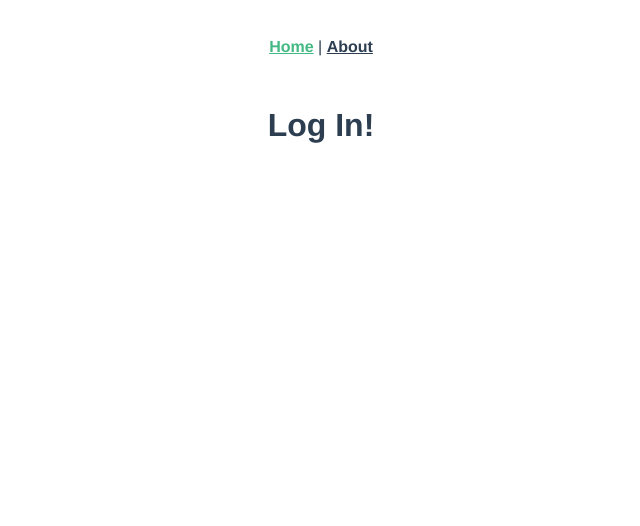
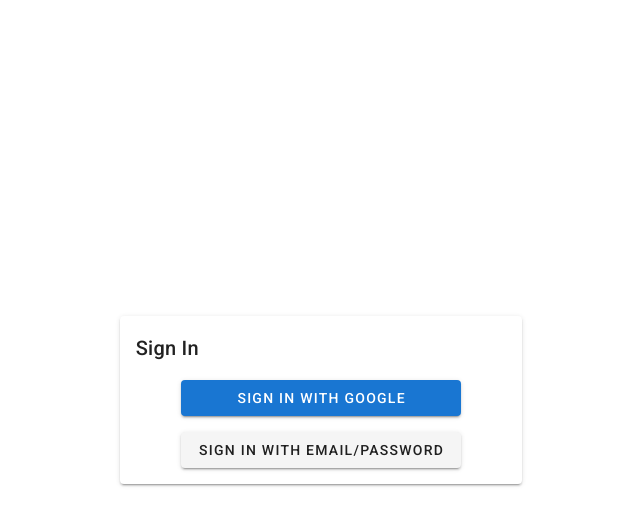
Before and after one commit to arjunpat/intellecture, a Vue app in the folder student/: page / in a window 1280 px wide. Shown: the top 526 px of the page, without its empty margins (319-959 px from the left). Built offline with nearby package versions, Linux system fonts and the light colour scheme.

Commit message:
added vuetify, sign in page ui

```diff
--- a/student/public/index.html
+++ b/student/public/index.html
@@ -6,6 +6,8 @@
     <meta name="viewport" content="width=device-width,initial-scale=1.0">
     <link rel="icon" href="<%= BASE_URL %>favicon.ico">
     <title><%= htmlWebpackPlugin.options.title %></title>
+    <link rel="stylesheet" href="https://fonts.googleapis.com/css?family=Roboto:100,300,400,500,700,900">
+    <link rel="stylesheet" href="https://cdn.jsdelivr.net/npm/@mdi/font@latest/css/materialdesignicons.min.css">
   </head>
   <body>
     <noscript>
--- a/student/src/App.vue
+++ b/student/src/App.vue
@@ -1,32 +1,59 @@
 <template>
-  <div id="app">
-    <div id="nav">
-      <router-link to="/">Home</router-link> |
-      <router-link to="/about">About</router-link>
-    </div>
-    <router-view/>
-  </div>
+  <v-app>
+    <!--
+    <v-app-bar
+      app
+      color="primary"
+      dark
+    >
+      <div class="d-flex align-center">
+        <v-img
+          alt="Vuetify Logo"
+          class="shrink mr-2"
+          contain
+          src="https://cdn.vuetifyjs.com/images/logos/vuetify-logo-dark.png"
+          transition="scale-transition"
+          width="40"
+        />
+
+        <v-img
+          alt="Vuetify Name"
+          class="shrink mt-1 hidden-sm-and-down"
+          contain
+          min-width="100"
+          src="https://cdn.vuetifyjs.com/images/logos/vuetify-name-dark.png"
+          width="100"
+        />
+      </div>
+
+      <v-spacer></v-spacer>
+
+      <v-btn
+        href="https://github.com/vuetifyjs/vuetify/releases/latest"
+        target="_blank"
+        text
+      >
+        <span class="mr-2">Latest Release</span>
+        <v-icon>mdi-open-in-new</v-icon>
+      </v-btn>
+    </v-app-bar>
+    -->
+
+    <v-content>
+      <router-view/>
+    </v-content>
+  </v-app>
 </template>
 
-<style>
-#app {
-  font-family: Avenir, Helvetica, Arial, sans-serif;
-  -webkit-font-smoothing: antialiased;
-  -moz-osx-font-smoothing: grayscale;
-  text-align: center;
-  color: #2c3e50;
-}
+<script>
+export default {
+  name: 'App',
 
-#nav {
-  padding: 30px;
-}
+  components: {
+  },
 
-#nav a {
-  font-weight: bold;
-  color: #2c3e50;
-}
-
-#nav a.router-link-exact-active {
-  color: #42b983;
-}
-</style>
+  data: () => ({
+    //
+  }),
+};
+</script>
--- a/student/src/components/HelloWorld.vue
+++ b/student/src/components/HelloWorld.vue
@@ -1,60 +1,151 @@
 <template>
-  <div class="hello">
-    <h1>{{ msg }}</h1>
-    <p>
-      For a guide and recipes on how to configure / customize this project,<br>
-      check out the
-      <a href="https://cli.vuejs.org" target="_blank" rel="noopener">vue-cli documentation</a>.
-    </p>
-    <h3>Installed CLI Plugins</h3>
-    <ul>
-      <li><a href="https://github.com/vuejs/vue-cli/tree/dev/packages/%40vue/cli-plugin-babel" target="_blank" rel="noopener">babel</a></li>
-      <li><a href="https://github.com/vuejs/vue-cli/tree/dev/packages/%40vue/cli-plugin-router" target="_blank" rel="noopener">router</a></li>
-      <li><a href="https://github.com/vuejs/vue-cli/tree/dev/packages/%40vue/cli-plugin-vuex" target="_blank" rel="noopener">vuex</a></li>
-      <li><a href="https://github.com/vuejs/vue-cli/tree/dev/packages/%40vue/cli-plugin-eslint" target="_blank" rel="noopener">eslint</a></li>
-    </ul>
-    <h3>Essential Links</h3>
-    <ul>
-      <li><a href="https://vuejs.org" target="_blank" rel="noopener">Core Docs</a></li>
-      <li><a href="https://forum.vuejs.org" target="_blank" rel="noopener">Forum</a></li>
-      <li><a href="https://chat.vuejs.org" target="_blank" rel="noopener">Community Chat</a></li>
-      <li><a href="https://twitter.com/vuejs" target="_blank" rel="noopener">Twitter</a></li>
-      <li><a href="https://news.vuejs.org" target="_blank" rel="noopener">News</a></li>
-    </ul>
-    <h3>Ecosystem</h3>
-    <ul>
-      <li><a href="https://router.vuejs.org" target="_blank" rel="noopener">vue-router</a></li>
-      <li><a href="https://vuex.vuejs.org" target="_blank" rel="noopener">vuex</a></li>
-      <li><a href="https://github.com/vuejs/vue-devtools#vue-devtools" target="_blank" rel="noopener">vue-devtools</a></li>
-      <li><a href="https://vue-loader.vuejs.org" target="_blank" rel="noopener">vue-loader</a></li>
-      <li><a href="https://github.com/vuejs/awesome-vue" target="_blank" rel="noopener">awesome-vue</a></li>
-    </ul>
-  </div>
+  <v-container>
+    <v-row class="text-center">
+      <v-col cols="12">
+        <v-img
+          :src="require('../assets/logo.svg')"
+          class="my-3"
+          contain
+          height="200"
+        />
+      </v-col>
+
+      <v-col class="mb-4">
+        <h1 class="display-2 font-weight-bold mb-3">
+          Welcome to Vuetify
+        </h1>
+
+        <p class="subheading font-weight-regular">
+          For help and collaboration with other Vuetify developers,
+          <br>please join our online
+          <a
+            href="https://community.vuetifyjs.com"
+            target="_blank"
+          >Discord Community</a>
+        </p>
+      </v-col>
+
+      <v-col
+        class="mb-5"
+        cols="12"
+      >
+        <h2 class="headline font-weight-bold mb-3">
+          What's next?
+        </h2>
+
+        <v-row justify="center">
+          <a
+            v-for="(next, i) in whatsNext"
+            :key="i"
+            :href="next.href"
+            class="subheading mx-3"
+            target="_blank"
+          >
+            {{ next.text }}
+          </a>
+        </v-row>
+      </v-col>
+
+      <v-col
+        class="mb-5"
+        cols="12"
+      >
+        <h2 class="headline font-weight-bold mb-3">
+          Important Links
+        </h2>
+
+        <v-row justify="center">
+          <a
+            v-for="(link, i) in importantLinks"
+            :key="i"
+            :href="link.href"
+            class="subheading mx-3"
+            target="_blank"
+          >
+            {{ link.text }}
+          </a>
+        </v-row>
+      </v-col>
+
+      <v-col
+        class="mb-5"
+        cols="12"
+      >
+        <h2 class="headline font-weight-bold mb-3">
+          Ecosystem
+        </h2>
+
+        <v-row justify="center">
+          <a
+            v-for="(eco, i) in ecosystem"
+            :key="i"
+            :href="eco.href"
+            class="subheading mx-3"
+            target="_blank"
+          >
+            {{ eco.text }}
+          </a>
+        </v-row>
+      </v-col>
+    </v-row>
+  </v-container>
 </template>
 
 <script>
 export default {
   name: 'HelloWorld',
-  props: {
-    msg: String,
-  },
+
+  data: () => ({
+    ecosystem: [
+      {
+        text: 'vuetify-loader',
+        href: 'https://github.com/vuetifyjs/vuetify-loader',
+      },
+      {
+        text: 'github',
+        href: 'https://github.com/vuetifyjs/vuetify',
+      },
+      {
+        text: 'awesome-vuetify',
+        href: 'https://github.com/vuetifyjs/awesome-vuetify',
+      },
+    ],
+    importantLinks: [
+      {
+        text: 'Documentation',
+        href: 'https://vuetifyjs.com',
+      },
+      {
+        text: 'Chat',
+        href: 'https://community.vuetifyjs.com',
+      },
+      {
+        text: 'Made with Vuetify',
+        href: 'https://madewithvuejs.com/vuetify',
+      },
+      {
+        text: 'Twitter',
+        href: 'https://twitter.com/vuetifyjs',
+      },
+      {
+        text: 'Articles',
+        href: 'https://medium.com/vuetify',
+      },
+    ],
+    whatsNext: [
+      {
+        text: 'Explore components',
+        href: 'https://vuetifyjs.com/components/api-explorer',
+      },
+      {
+        text: 'Select a layout',
+        href: 'https://vuetifyjs.com/layout/pre-defined',
+      },
+      {
+        text: 'Frequently Asked Questions',
+        href: 'https://vuetifyjs.com/getting-started/frequently-asked-questions',
+      },
+    ],
+  }),
 };
 </script>
-
-<!-- Add "scoped" attribute to limit CSS to this component only -->
-<style scoped>
-h3 {
-  margin: 40px 0 0;
-}
-ul {
-  list-style-type: none;
-  padding: 0;
-}
-li {
-  display: inline-block;
-  margin: 0 10px;
-}
-a {
-  color: #42b983;
-}
-</style>
--- a/student/src/main.js
+++ b/student/src/main.js
@@ -2,11 +2,13 @@ import Vue from 'vue';
 import App from './App.vue';
 import router from './router';
 import store from './store';
+import vuetify from './plugins/vuetify';
 
 Vue.config.productionTip = false;
 
 new Vue({
   router,
   store,
+  vuetify,
   render: (h) => h(App),
 }).$mount('#app');
--- /dev/null
+++ b/student/src/plugins/vuetify.js
@@ -0,0 +1,7 @@
+import Vue from 'vue';
+import Vuetify from 'vuetify/lib';
+
+Vue.use(Vuetify);
+
+export default new Vuetify({
+});
--- a/student/src/router/index.js
+++ b/student/src/router/index.js
@@ -1,14 +1,14 @@
 import Vue from 'vue';
 import VueRouter from 'vue-router';
-import Login from '../views/Login.vue';
+import SignIn from '@/views/SignIn.vue';
 
 Vue.use(VueRouter);
 
 const routes = [
   {
     path: '/',
-    name: 'Login',
-    component: Login,
+    name: 'Sign In',
+    component: SignIn,
   },
   {
     path: '/about',
--- a/student/src/views/Login.vue
+++ /dev/null
@@ -1,8 +0,0 @@
-<template>
-  <h1>Log In!</h1>
-</template>
-<script>
-export default {
-  name: 'Login',
-};
-</script>
--- /dev/null
+++ b/student/src/views/SignIn.vue
@@ -0,0 +1,41 @@
+<template>
+  <v-container fluid class="fill-height">
+    <v-row
+      align="center"
+      justify="center"
+    >
+      <v-col
+        cols="12"
+        sm="8"
+        md="6"
+        lg="4"
+      >
+        <v-card>
+          <v-card-title>Sign In</v-card-title>
+          <v-card-text align="center">
+            <div class="mb-4">
+            <v-btn color="primary">Sign in with Google</v-btn>
+            </div>
+            <div>
+            <v-btn>Sign in with email/password</v-btn>
+            </div>
+          </v-card-text>
+        </v-card>
+      </v-col>
+    </v-row>
+  </v-container>
+</template>
+<style scoped>
+  .v-btn {
+    width: 20em;
+  }
+
+  .row {
+    max-width: unset !important;
+  }
+</style>
+<script>
+export default {
+  name: 'Sign In',
+};
+</script>
--- /dev/null
+++ b/student/vue.config.js
@@ -0,0 +1,5 @@
+module.exports = {
+  transpileDependencies: [
+    'vuetify',
+  ],
+};
```
Also changed, not shown: student/package.json (+6 -1 lines), student/src/assets/logo.svg (added), 1 other file (tests, documents, lock files or other folders).
